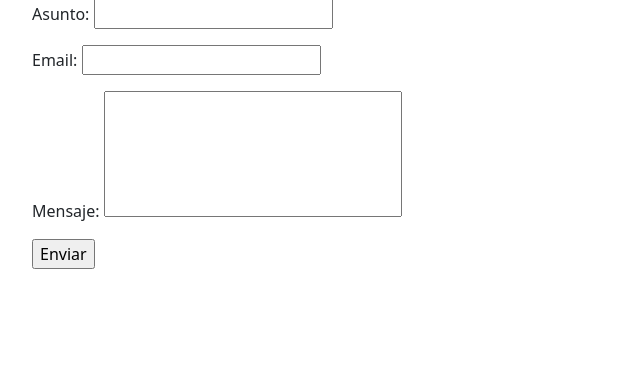
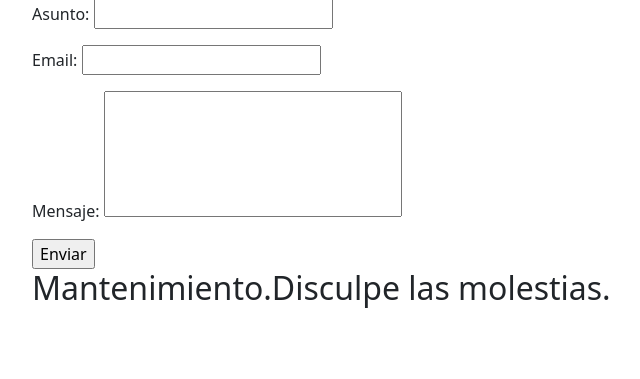
Before and after one commit to javierurcelay/EntregaFinal-Urcelay, a Django app: page /contacto/ in a window 1280 px wide. Shown: the part 209-588 px from the top of the page, without its empty margins (50-690 px from the left). Run offline with Django 4.2, Linux system fonts and the light colour scheme; some libraries are stand-ins or nearby versions.

Commit message:
Update Contacto.html

```diff
--- a/Secretaria/Alumno/templates/Contacto.html
+++ b/Secretaria/Alumno/templates/Contacto.html
@@ -15,6 +15,6 @@ Contactenos
     Mensaje:
     <textarea name='txtMensaje' rows='5' cols='30' style='resize: none;'></textarea>
 </p>
-<input type='submit' value='Enviar'/>
+<input type='submit' value='Enviar'/><h2>Mantenimiento.Disculpe las molestias.<h2>
 </form>
 {% endblock%}
```
